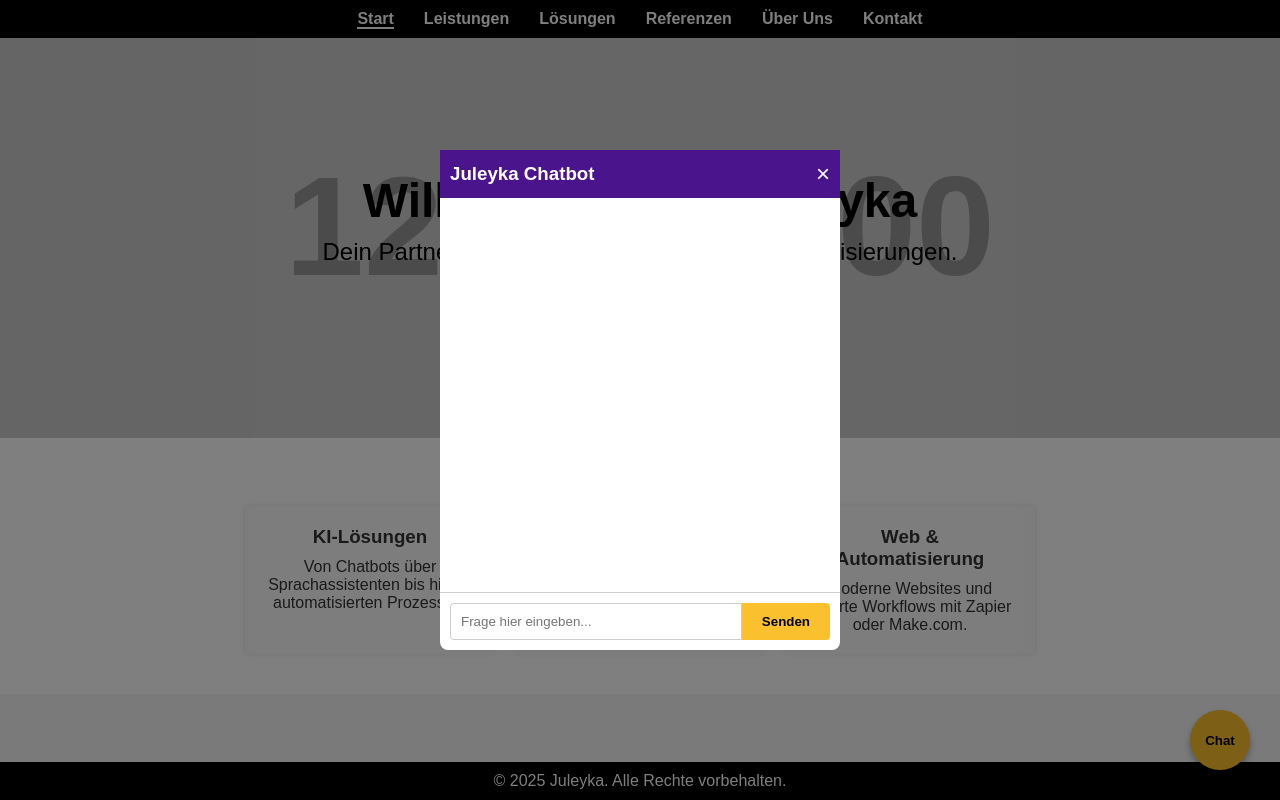
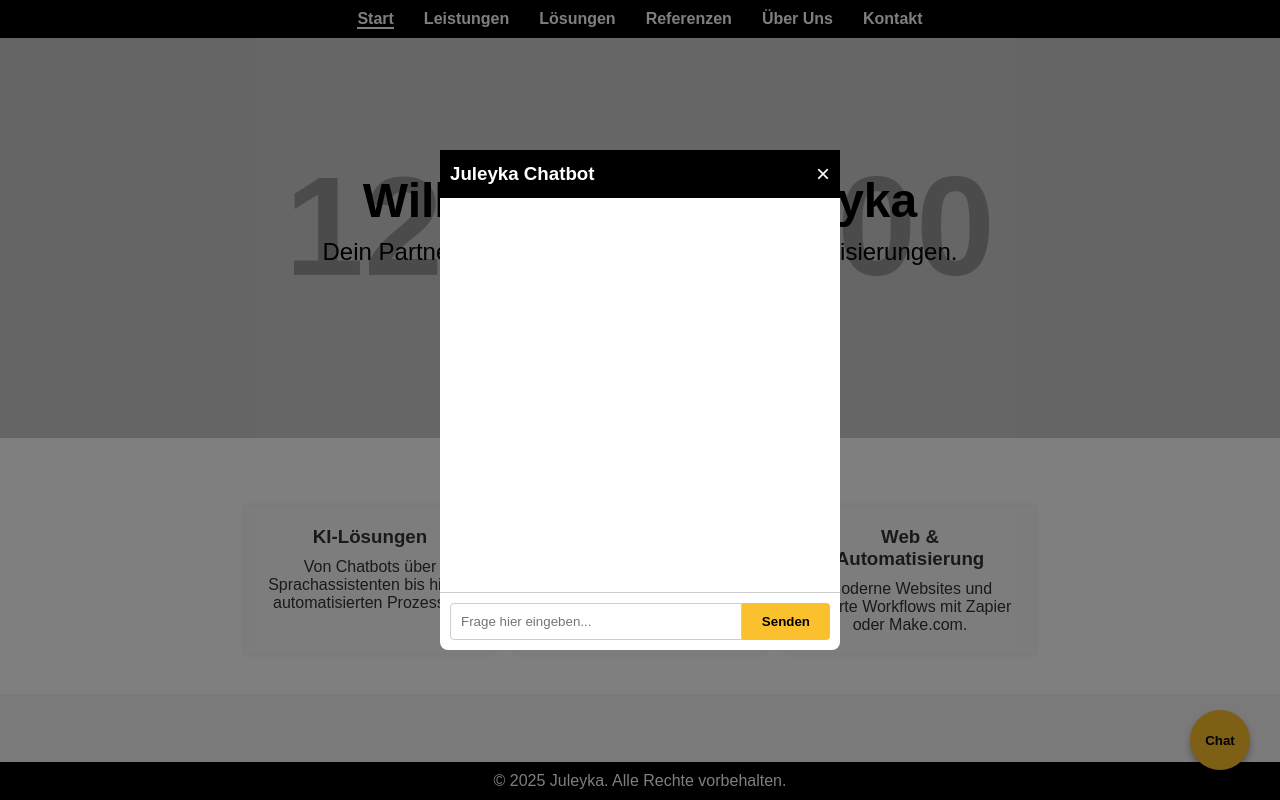
Before and after one commit to JuLeyKa/Website, a plain HTML site: page index.html in a window 1280 px wide. Both pictures are taken after a click on the button "Chat". Drawn offline with Linux system fonts and the light colour scheme; placeholder pictures from the web are drawn by us.

Commit message:
Chat-Header in schwarz geändert

```diff
--- a/style.css
+++ b/style.css
@@ -226,7 +226,7 @@ footer {
 }
 
 .chat-header {
-  background-color: #4A148C;
+  background-color: #000000;
   color: #fff;
   padding: 10px;
   display: flex;
```
